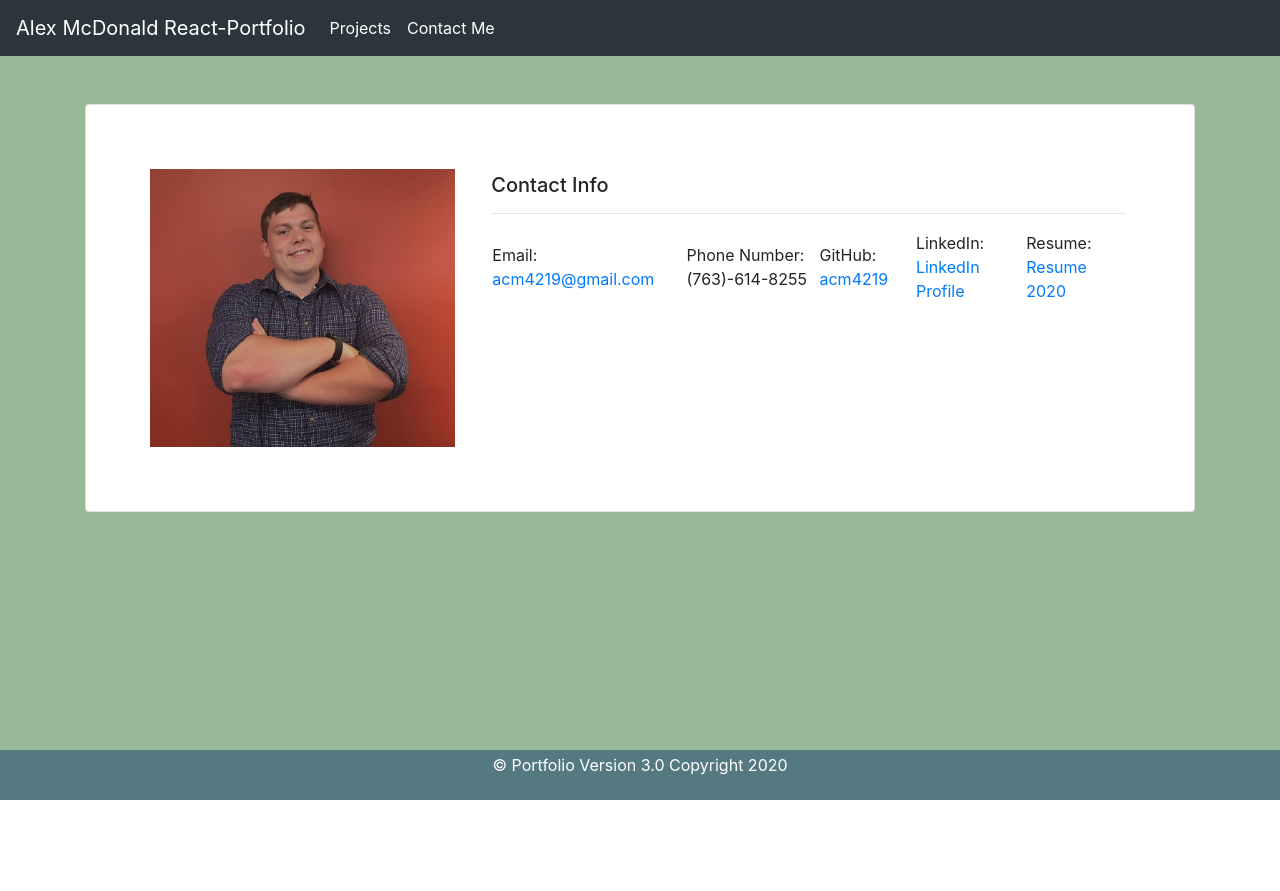
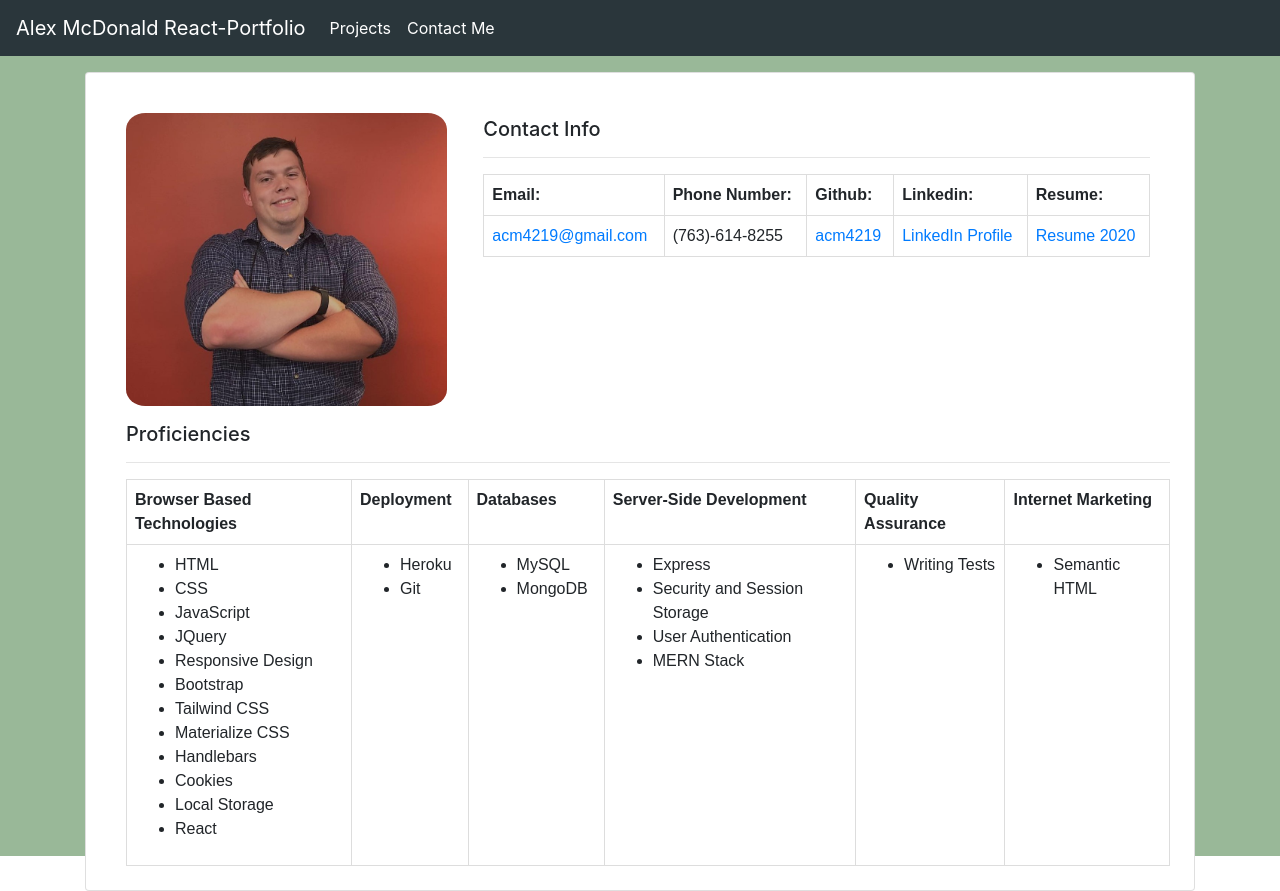
Before and after one commit to acm4219/React-Portfolio-2, a React (Create React App) app in the folder reactportfolio/: page /React-Portfolio-2/contact in a window 1280 px wide. Before the commit the page ends 800 px from the top, so only its background shows below. Built offline with nearby package versions, Linux system fonts and the light colour scheme.

Commit message:
finally got a lot of changes made to this portfolio added a lot of information on the projects and adjusted the contact page and entry page

```diff
--- a/reactportfolio/package.json
+++ b/reactportfolio/package.json
@@ -12,6 +12,7 @@
     "react": "^17.0.1",
     "react-bootstrap": "^1.4.0",
     "react-dom": "^17.0.1",
+    "react-pdf": "^5.1.0",
     "react-router": "^5.2.0",
     "react-router-dom": "^5.2.0",
     "react-scripts": "4.0.1",
--- a/reactportfolio/public/entrypage.css
+++ b/reactportfolio/public/entrypage.css
@@ -1,5 +1,5 @@
-.background-image {
-  background: url("https://media.istockphoto.com/photos/programming-source-code-abstract-background-picture-id1047259374?k=6&m=1047259374&s=612x612&w=0&h=nG_krpdg_SonwCnxIOYShVLEidbLvukG9YrBUsRqVEQ=");
+.background {
+  background: url("https://images.unsplash.com/photo-1542831371-29b0f74f9713?ixid=MXwxMjA3fDB8MHxzZWFyY2h8Mnx8Y29kaW5nfGVufDB8fDB8&ixlib=rb-1.2.1&w=1000&q=80");
   height: 88vh;
   background-position: center;
   background-repeat: no-repeat;
--- a/reactportfolio/public/index.html
+++ b/reactportfolio/public/index.html
@@ -27,9 +27,9 @@
     -->
     <title>React App</title>
   </head>
-  <body>
+  <body style="height:100vh;">
     <noscript>You need to enable JavaScript to run this app.</noscript>
-    <div id="root"></div>
+    <div id="root" style="height:100%; background-color: #99B898;"></div>
     <!--
       This HTML file is a template.
       If you open it directly in the browser, you will see an empty page.
--- a/reactportfolio/src/components/ContactInfo.js
+++ b/reactportfolio/src/components/ContactInfo.js
@@ -1,22 +1,26 @@
 import React from "react";
 import "../styles/jumbotron.css";
+import "../styles/table.css"
 
 function ContactInfo(){
     const style={
         background:{
             backgroundColor: "#99B898",
             width: "100%",
-            height: "90%",
+            height: "100%",
             position: "absolute"
+        },
+        img: {
+            borderRadius: "10%"
         }
     }
     return(
         <div style={style.background}>
         <div className="container">
-         <div className="card mt-5 p-5">
+         <div className="card mt-3 p-4">
             <div className="row no-gutters">
                 <div className="col-md-4">
-                <img className="w-100 p-3 h-100 d-inline-block" src={process.env.PUBLIC_URL + "/photoAssets/Professional pic.JPG"} alt="professionalpic" />
+                <img className="w-100 p-3 h-100 d-inline-block" src={process.env.PUBLIC_URL + "/photoAssets/Professional pic.JPG"} alt="professionalpic" style={style.img}/>
                 </div>
                 <div className="col-md-8">
                     <div className="card-body">
@@ -25,16 +29,91 @@ function ContactInfo(){
                         <table>
                             <tbody>
                                 <tr>
-                                    <td>Email: <a  href = "mailto: acm4219@gmail.com">acm4219@gmail.com</a></td>
-                                    <td className="pl-3">Phone Number: (763)-614-8255</td>
-                                    <td className="pr-2">GitHub: <a href="https://github.com/acm4219">acm4219</a></td>
-                                    <td>LinkedIn: <a href="https://www.linkedin.com/in/alexander-mcdonald-80b52a166/">LinkedIn Profile</a></td>
-                                    <td className="pl-1">Resume: <a href="https://docs.google.com/document/d/1NAkbvXWE4RRzWK9Uq1Uqlz-iJCPX5mVleTTRK_GvrxY/edit?usp=sharing">Resume 2020</a></td>
+                                    <th>Email:</th>
+                                    <th>Phone Number:</th>
+                                    <th>Github:</th>
+                                    <th>Linkedin:</th>
+                                    <th>Resume:</th>
+                                </tr>
+                                <tr>
+                                    <td><a  href = "mailto: acm4219@gmail.com">acm4219@gmail.com</a></td>
+                                    <td>(763)-614-8255</td>
+                                    <td><a href="https://github.com/acm4219">acm4219</a></td>
+                                    <td><a href="https://www.linkedin.com/in/alexander-mcdonald-80b52a166/">LinkedIn Profile</a></td>
+                                    <td ><a href="https://docs.google.com/document/d/1NAkbvXWE4RRzWK9Uq1Uqlz-iJCPX5mVleTTRK_GvrxY/export?format=pdf">Resume 2020</a></td>
+                                </tr>
+                            </tbody>
+                        </table>
+
+                    </div>
+
+                </div>
+                <div className="pl-3">
+                        <h5 className="card-title">Proficiencies</h5>
+                        <hr/>
+                        <table>
+                            <tbody>
+                                <tr>
+                                    <th>
+                                        Browser Based Technologies
+                                    </th>
+                                    <th className="m-2">Deployment</th>
+                                    <th>Databases</th>
+                                    <th>Server-Side Development</th>
+                                    <th>Quality Assurance</th>
+                                    <th>Internet Marketing</th>
+                                </tr>
+                                <tr>
+                                    <td>
+                                        <ul>
+                                            <li>HTML</li>
+                                            <li>CSS</li>
+                                            <li>JavaScript</li>
+                                            <li>JQuery</li>
+                                            <li>Responsive Design</li>
+                                            <li>Bootstrap</li>
+                                            <li>Tailwind CSS</li>
+                                            <li>Materialize CSS</li>
+                                            <li>Handlebars</li>
+                                            <li>Cookies</li>
+                                            <li>Local Storage</li>
+                                            <li>React</li>
+                                        </ul>
+                                    </td>
+                                    <td className="mx-2">
+                                        <ul>
+                                            <li className="pr-2">Heroku</li>
+                                            <li className="pr-2">Git</li>
+                                        </ul>
+                                    </td>
+                                    <td className="mx-2">
+                                        <ul>
+                                            <li className="pr-2">MySQL</li>
+                                            <li className="pr-2">MongoDB</li>
+                                        </ul>
+                                    </td>
+                                    <td>
+                                        <ul>
+                                             <li>Express</li>
+                                             <li>Security and Session Storage</li>
+                                             <li>User Authentication</li>
+                                             <li>MERN Stack</li>
+                                        </ul>
+                                    </td>
+                                    <td>
+                                        <ul>
+                                            <li>Writing Tests</li>
+                                        </ul>
+                                    </td>
+                                    <td>
+                                        <ul>
+                                            <li>Semantic HTML</li>
+                                        </ul>
+                                    </td>
                                 </tr>
                             </tbody>
                         </table>
                     </div>
-                </div>
             </div>
         </div>
         </div>
--- a/reactportfolio/src/components/Jumbotron.js
+++ b/reactportfolio/src/components/Jumbotron.js
@@ -5,7 +5,9 @@ import "../styles/jumbotron.css"
 function Jumbotron(){
         return(
         <div>
+
             <div className="container">
+            <img src={process.env.PUBLIC_URL + "/codingstock.JPG"} alt="entrypic" style={{width:"100%", height:"93.8vh"}}/>
             <div className="jumbotron jumbotron-center" >
                 <h1 className="display-4">Alexander McDonald Portfolio</h1>
                 <hr />
--- a/reactportfolio/src/components/ProjectCard.js
+++ b/reactportfolio/src/components/ProjectCard.js
@@ -3,21 +3,43 @@ import React from "react";
 function ProjectCard(){
     return(
         <div>
+
+            <div className="container">
+
             <div className="card">
-                 <h3 className="card-title pl-2 pt-2">Recent Projects</h3>
-            </div>
-                 <br />
-            <div className="container">
-            <div className="card">
+            <h1 className="card-title ml-2 mt-3"><u>Recent Projects</u></h1>
+            <br/>
+                <h3 className="card-title ml-2 mt-2">Cup of Sugar <hr/></h3>
 
-                <h5 className="card-title pl-2 pt-2">Cup of Sugar</h5>
-                <hr/>
 
-                <img className="w-75 p-3 h-75 d-inline-block ml-3" src={process.env.PUBLIC_URL + "/photoAssets/cupofsugar.JPG"} alt="cupofsugarentry" />
+                <img className="w-75 p-2 h-75 d-inline-block ml-3" src={process.env.PUBLIC_URL + "/photoAssets/cupofsugar.JPG"} alt="cupofsugarentry" />
 
                 <div className="card-body">
-                    <h6 className="card-text p-3">
+                <h5 className="ml-3">Description:</h5>
+                    <h6 className="card-text ml-4">
                     This website is a peer to peer rental application where users can post, rent, update, and delete items. For users to use the website, they must first create an account by signing up with Auth0 authentication (There is a known error where if the user signs in through Google, they will not get a valid JSON Web Token. Please "sign-up" with your google account). Once signed in, the user will be able to view rentable items in their area. The user will also be able to post a new item using the "Post an Item" link in the side nav-menu. After the user has posted an item, they can view a list of the items that belong to them which are rentable by viewing the "My Listings" link in the side nav-menu.</h6>
+                    <h5 className="card-text m-3">Technology used:</h5>
+                    <div className="card-text m-3 ml-4">
+                    <p>Back-End</p>
+                    <ul>
+                        <li>Node.js - Used to install dependencies and to make command line scripts.</li>
+                        <li>Express - Used in conjunction with MongoDB to create the backend of the website.</li>
+                        <li>MySQL - Used as our Database</li>
+                        <li>Sequelize - ORM used to communicate with MySQL</li>
+                        <li>JawsDB - Used to connect MySQL to Heroku</li>
+                        <li>Heroku - Used to host our application</li>
+                    </ul>
+                    <p>Front-End</p>
+                    <ul>
+                        <li>React - Used to create components and the front end of the website</li>
+                        <li>JSX - Used in conjunction with React to create the front end of the website</li>
+                        <li>CSS 3 - Used to style the website</li>
+                        <li>Tailwind CSS - Used to structure the design of the site</li>
+                        <li>Axios - Used to make API calls to our server</li>
+                        <li>Auth0 - Used to authenticate users</li>
+                        <li>Formspree - Used to handle form submissions</li>
+                    </ul>
+                 </div>
                 </div>
                 <div className="col-sm-6 ml-4">
                     <a type="button" className="btn btn-info" href="https://github.com/acm4219/Cup-of-Sugar">Github Repo</a>
@@ -28,13 +50,27 @@ function ProjectCard(){
                 <br />
                 <div className="card">
 
-                    <h5 className="card-title pl-2 pt-2">Dad Jokes!</h5>
-                    <hr/>
+                    <h3 className="card-title ml-2 mt-2">Dad Jokes!<hr/></h3>
+
 
                     <img className="w-75 p-3 h-75 d-inline-block ml-3" src={process.env.PUBLIC_URL + "/photoAssets/dadJokes1.JPG"} alt="Dadjokes1" />
 
                     <div className="card-body">
-                        <h6 className="card-text p-3">Do you ever feel that there aren't enough dad jokes in the world? Do you want to do your part to get more out there for people to see? Then the Dad Jokes! site is perfect for you. Add, rate and view other people's jokes with our intuitive bar of jokes. When you're done you can simply log out and come back later to see if the ratings have changed on your joke. You can become the Dadliest Dad out there with Dad Jokes!</h6>
+                    <h5 className="ml-3">Description:</h5>
+                        <h6 className="card-text ml-4">Do you ever feel that there aren't enough dad jokes in the world? Do you want to do your part to get more out there for people to see? Then the Dad Jokes! site is perfect for you. Add, rate and view other people's jokes with our intuitive bar of jokes. When you're done you can simply log out and come back later to see if the ratings have changed on your joke. You can become the Dadliest Dad out there with Dad Jokes!</h6>
+                        <h5 className="card-text m-3">Technologies used:
+                        </h5>
+                        <div className="card-text m-3">
+                            <ul>
+                                <li>Handlebars</li>
+                                <li>MySQL</li>
+                                <li>Sequelize</li>
+                                <li>Bootstrap</li>
+                                <li>Node.js</li>
+                                <li>JQuery</li>
+                                <li>Heroku</li>
+                            </ul>
+                        </div>
                     </div>
                     <div className="col-sm-6 ml-4">
                         <a type="button" className="btn btn-info" href="https://github.com/acm4219/peony">Github Repo</a>
@@ -44,12 +80,25 @@ function ProjectCard(){
                 </div>
                     <br />
                 <div className="card">
-                    <h5 className="card-title pl-2 pt-2">CLI Employee Tracker</h5>
-                    <hr />
+                    <h3 className="card-title pl-2 pt-2">CLI Employee Tracker <hr /></h3>
+
                      <img className="w-75 p-3 h-75 d-inline-block ml-3" src={process.env.PUBLIC_URL + "/photoAssets/employeetracker.JPG"} alt="employee-tracker" />
                     <div className="card-body">
-                        <h6 className="card-text p-3">This application is a recording application to keep track of your employee records. With this application you'll be able to view your employees, view the departments they're in, add more employees, update their info and remove them if needed. The CLI is really streamlined with a simple to use interface that anyone can use.</h6>
+                    <h5 className="ml-3">Description:</h5>
+                        <h6 className="card-text ml-4">This application is a recording application to keep track of your employee records. With this application you'll be able to view your employees, view the departments they're in, add more employees, update their info and remove them if needed. The CLI is really streamlined with a simple to use interface that anyone can use.</h6>
+                        <h5 className="card-text ml-3">Technologies used:
+                    </h5>
+                    <div className="card-text ml-3">
+                        <ul>
+                            <li>Javascript</li>
+                            <li>JQuery</li>
+                            <li>MySQL</li>
+                            <li>Node.js</li>
+                        </ul>
                     </div>
+                    </div>
+
+
                     <div className="col-sm-6 ml-4">
                         <a type="button" className="btn btn-info " href="https://github.com/acm4219/My-Employee-Tracker">Github Repo</a>
                         <a type="button" className="btn btn-info ml-2" href="https://acm4219.github.io/My-Employee-Tracker/MyEmployeeTrackerDemo.mp4">Live Demo</a>
@@ -58,11 +107,22 @@ function ProjectCard(){
                 </div>
                  <br />
                 <div className="card">
-                     <h5 className="card-title pl-2 pt-2">Note Taker App</h5>
-                         <hr />
+                     <h3 className="card-title ml-2 mt-2">Note Taker App <hr /></h3>
+
                      <img className="w-75 p-3 h-75 d-inline-block ml-3" src={process.env.PUBLIC_URL + "/photoAssets/NoteTaker2.JPG"} alt="NoteTaker" />
                      <div className="card-body">
-                        <h6 className="card-text p-3">This application can be utilized to take notes and keep them saved on yur desktop. When you enter the application you can get started with a click of a button and begin to write notes on the following page. After you write them out you can save it and start writing more notes. It's fun for everyone!</h6>
+                     <h5 className="ml-3">Description:</h5>
+                        <h6 className="card-text ml-3">This application can be utilized to take notes and keep them saved on your desktop. When you enter the application you can get started with a click of a button and begin to write notes on the following page. After you write them out you can save it and start writing more notes. It's fun for everyone!</h6>
+                        <h5 className="card-text ml-3">Technologies used:
+                    </h5>
+                    <div className="card-text ml-3">
+                        <ul>
+                            <li>Express</li>
+                            <li>Node.js</li>
+                            <li>JavaScript</li>
+                            <li>JQuery</li>
+                        </ul>
+                    </div>
                      </div>
                      <div className="col-sm-6 ml-4">
                         <a type="button" className="btn btn-info" href="https://github.com/acm4219/TakeMyNotesApp">Github Repo</a>
@@ -72,11 +132,22 @@ function ProjectCard(){
                 </div>
                     <br />
                 <div className="card">
-                    <h5 className="card-title pl-2 pt-2">Movie Hub</h5>
-                    <hr />
+                    <h3 className="card-title ml-2 mt-2">Movie Hub<hr /></h3>
+
                     <img className="w-75 p-3 h-75 d-inline-block ml-3" src={process.env.PUBLIC_URL + "/photoAssets/movie-hub-search.JPG"} alt="MovieHub" />
                     <div className="card-body">
-                        <h6 className="card-text p-3">Welcome to Movie Hub! Where you can expand your movie horizons at the click of a button. We have a diverse selection of films you can search through by title, but if you want something more specific we provide that. Once you select a film you are able to also look for specific actors, directors and genres to influence what we recommend for you at the bottom of the page. We provide up to 3 suggestions based off what you are looking for, and from there you will be able to select the new film of your choice and fall down the rabbit hole of cinema. Who knows you may find something new that you've never heard of before.</h6>
+                    <h5 className="ml-3">Description:</h5>
+                        <h6 className="card-text ml-3">Welcome to Movie Hub! Where you can expand your movie horizons at the click of a button. We have a diverse selection of films you can search through by title, but if you want something more specific we provide that. Once you select a film you are able to also look for specific actors, directors and genres to influence what we recommend for you at the bottom of the page. We provide up to 3 suggestions based off what you are looking for, and from there you will be able to select the new film of your choice and fall down the rabbit hole of cinema. Who knows you may find something new that you've never heard of before.</h6>
+                        <h5 className="card-text ml-3">Technologies used:
+                    </h5>
+                    <div className="card-text ml-3">
+                        <ul>
+                            <li>Materialize</li>
+                            <li>API's</li>
+                            <li>JavaScript</li>
+                            <li>HTML</li>
+                        </ul>
+                    </div>
                     </div>
                     <div className="col-sm-6 ml-4">
                         <a type="button" className="btn btn-info" href="https://github.com/acm4219/SAFT">Github Repo</a>
@@ -86,12 +157,23 @@ function ProjectCard(){
                 </div>
                     <br />
                 <div className="card">
-                    <h5 className="card-title pl-2 pt-2">Five Day Weather Forecast</h5>
-                    <hr />
+                    <h3 className="card-title pl-2 pt-2">Five Day Weather Forecast <hr /></h3>
+
                     <img className="w-75 p-3 h-75 d-inline-block ml-3" src={process.env.PUBLIC_URL + "/photoAssets/five-day-weather.JPG"} alt="weatherforecast" />
 
                     <div className="card-body">
+                    <h5 className="ml-3">Description:</h5>
                         <h6 className="card-text p-3">This application is used to look into the upcoming weather for your city up to five days. For every city that you look up you're able to go back to for the weather and cycle between the searches at a click. In the weather section you'll be able to see: the date, current weather condition, the icon, the temperature, humidity and windspeed.</h6>
+                        <h5 className="card-text ml-3">Technologies used:
+                    </h5>
+                    <div className="card-text ml-3">
+                        <ul>
+                            <li>HTML</li>
+                            <li>Bootstrap</li>
+                            <li>JQuery</li>
+                            <li>JavaScript</li>
+                        </ul>
+                    </div>
                     </div>
                     <div className="col-sm-6 ml-4">
                         <a type="button" className="btn btn-info" href="https://github.com/acm4219/Five-Day-Weather-Forecast-App">Github Repo</a>
@@ -101,12 +183,23 @@ function ProjectCard(){
                 </div>
                     <br />
                 <div className="card">
-                    <h5 className="card-title pl-2 pt-2">Daily Planner</h5>
-                       <hr />
+                    <h3 className="card-title pl-2 pt-2">Daily Planner <hr /></h3>
+
                     <img className="w-75 p-3 h-75 d-inline-block ml-3" src={process.env.PUBLIC_URL + "/photoAssets/Daily Planner.JPG"} alt="Dailyplanner" />
 
                     <div className="card-body">
+                    <h5 className="ml-3">Description:</h5>
                         <h6 className="card-text p-3">This application is a daily planner where you can save your daily plans and clear out the old ones. You use the application by entering in your plans for the day in the allotted slot of time and hit the save button to save it. It remains on the page until you clear the local storage and refresh for new slots to fill for your day.</h6>
+                        <h5 className="card-text ml-3">Technologies used:
+                    </h5>
+                    <div className="card-text ml-3">
+                        <ul>
+                            <li>Local Storage</li>
+                            <li>JavaScript</li>
+                            <li>HTML</li>
+                            <li>BootStrap</li>
+                        </ul>
+                    </div>
                     </div>
                     <div className="col-sm-6 ml-4">
                         <a type="button" className="btn btn-info" href="https://github.com/acm4219/Bootcamp-Daily-Planner-Project">Github Repo</a>
--- a/reactportfolio/src/styles/footer.css
+++ b/reactportfolio/src/styles/footer.css
@@ -11,7 +11,7 @@
 }
 
 .footer-contact {
-  position: absolute;
+  position: relative;
   color: white;
   bottom: 0;
   left: 0;
--- /dev/null
+++ b/reactportfolio/src/styles/table.css
@@ -0,0 +1,12 @@
+table {
+  font-family: arial, sans-serif;
+  border-collapse: collapse;
+  width: 100%;
+}
+td,
+th {
+  border: 1px solid #dddddd;
+  text-align: left;
+  padding: 8px;
+  vertical-align: top;
+}
--- a/reactportfolio/src/views/Contact.js
+++ b/reactportfolio/src/views/Contact.js
@@ -7,9 +7,7 @@ function Contact() {
     return(
         <div>
             <ContactInfo />
-            <footer className="footer-contact">
-            &copy; Portfolio Version 3.0 Copyright 2020
-            </footer>
+            <br/>
         </div>
     )
 
--- a/reactportfolio/src/views/Home.js
+++ b/reactportfolio/src/views/Home.js
@@ -11,7 +11,6 @@ function Home() {
     return(
         <div style={style.background}>
             <ProjectCard />
-            <Footer />
         </div>
     )
 
```
Also changed, not shown: reactportfolio/src/views/EntryPage.js (+13 -5 lines), reactportfolio/public/codingstock.JPG (renamed from reactportfolio/public/photoAssets/codingstock.jpg), 1 other file (tests, documents, lock files or other folders).
